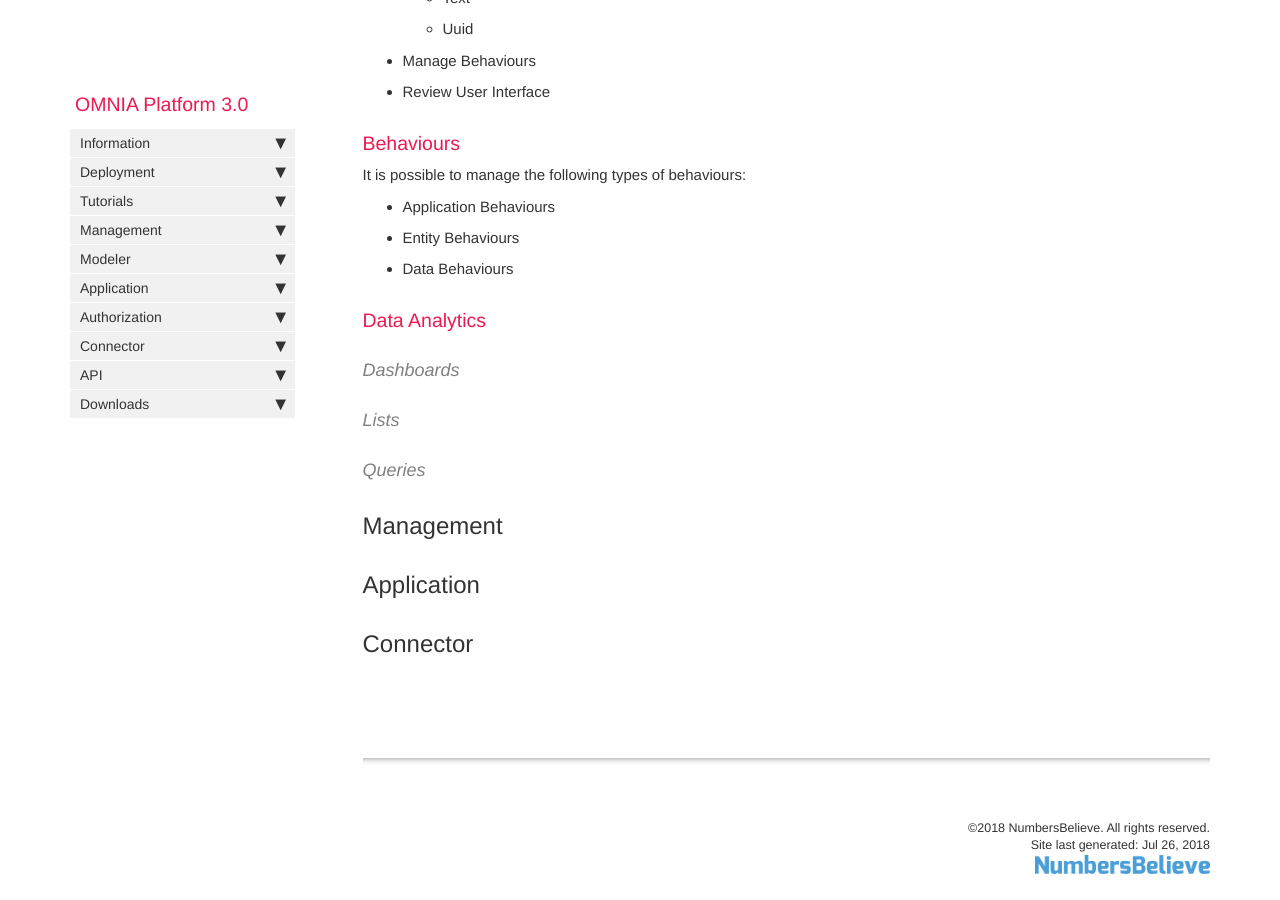
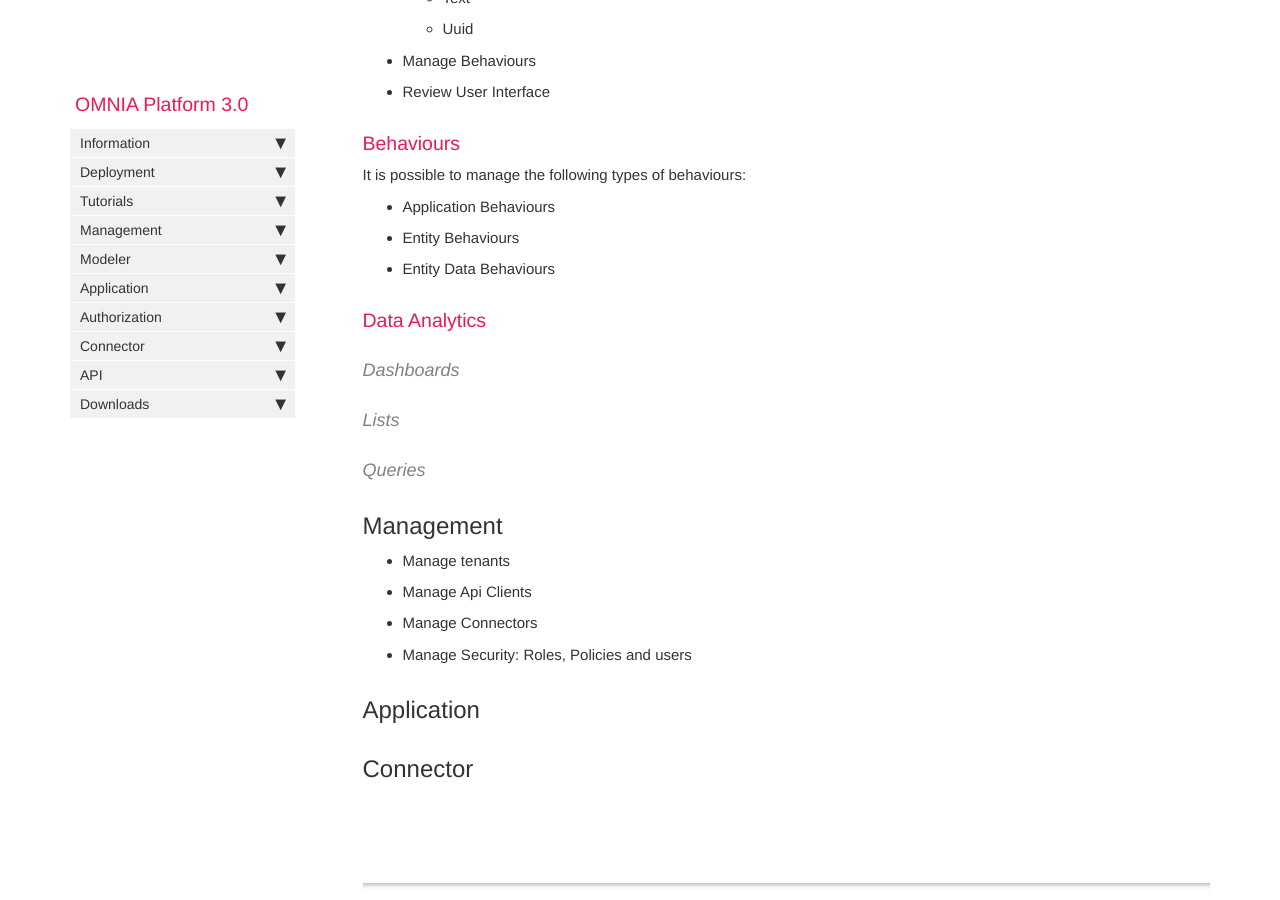
Before and after one commit to daniel8lopes/omnia3, a Jekyll site: the page built from docs/pages/omnia3/Introduction/omnia3_features.md, in a window 1280 px wide and 900 px high, scrolled down 1190 px. Built offline with Jekyll 4.4.1, drawn with Linux system fonts in a browser that asks for light colours; nearby versions of some CDN libraries; comment, search, counter and statistics services are not loaded.

Commit message:
Update omnia3_features.md

```diff
--- a/docs/pages/omnia3/Introduction/omnia3_features.md
+++ b/docs/pages/omnia3/Introduction/omnia3_features.md
@@ -47,7 +47,7 @@ It is possible to manage the following types of behaviours:
 
 - Application Behaviours
 - Entity Behaviours
-- Data Behaviours
+- Entity Data Behaviours
 
 ### Data Analytics
 
@@ -59,6 +59,11 @@ It is possible to manage the following types of behaviours:
 
 ## Management
 
+- Manage tenants
+- Manage Api Clients
+- Manage Connectors
+- Manage Security: Roles, Policies and users
+
 ## Application
 
 ## Connector
```
